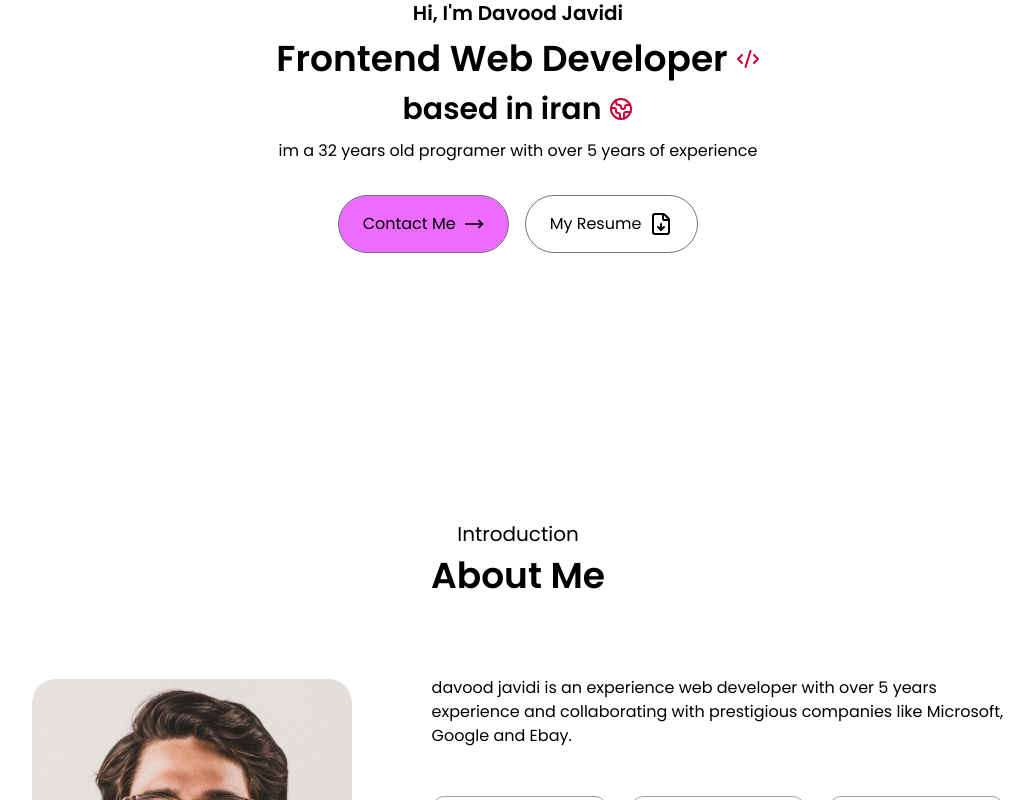
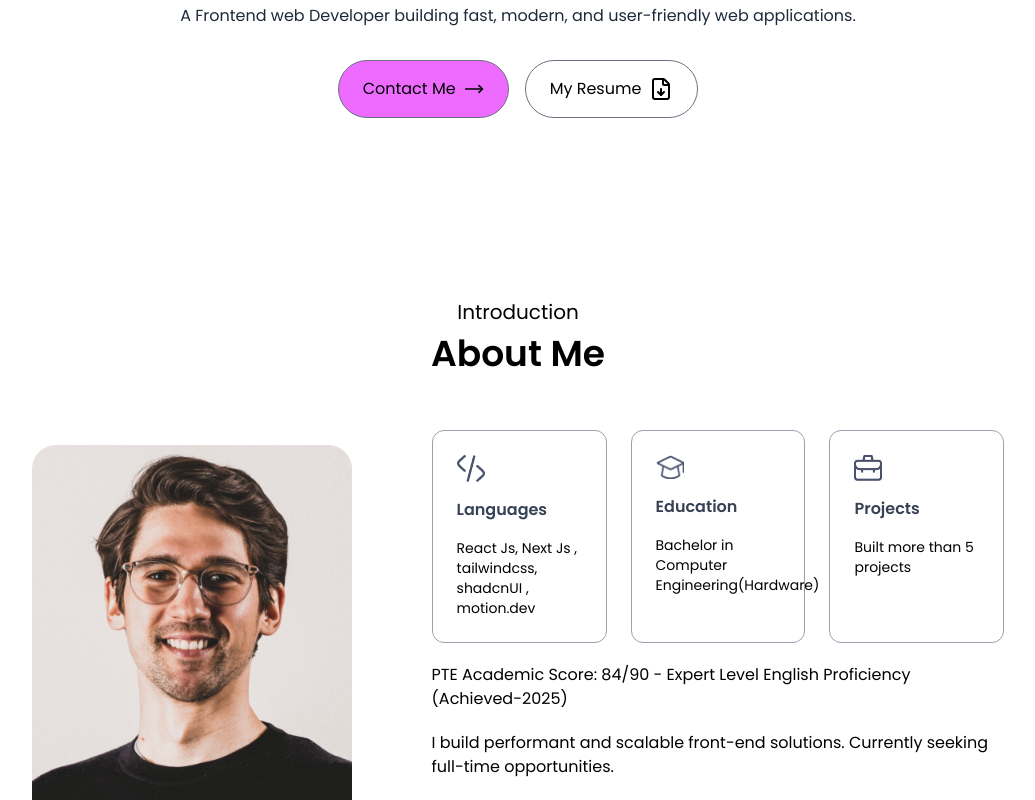
Before and after one commit to davoodjavidi/my-portfolio, a Next.js app: page / in a window 1280 px wide. Shown: the part 320-1120 px from the top of the page, without its empty margins (122-1157 px from the left). Built offline with nearby package versions, Linux system fonts and the light colour scheme.

Commit message:
personalize information

```diff
--- a/app/components/About.jsx
+++ b/app/components/About.jsx
@@ -22,17 +22,11 @@ export default function About() {
         About Me
       </motion.h2>
 
-      <div className="w-full flex flex-col lg:flex-row items-center gap-20 my-20">
+      <div className="w-full flex flex-col lg:flex-row items-center gap-20 my-10">
         <div className="w-64 md:w-80 rounded-3xl">
           <Image src={assets.user_image} alt="Davood Javidi" />
         </div>
         <div className="flex-1">
-          <p className="mb-10 max-w-2xl">
-            davood javidi is an experience web developer with over 5 years
-            experience and collaborating with prestigious companies like
-            Microsoft, Google and Ebay.
-          </p>
-
           <ul className="grid grid-cols-1 sm:grid-cols-3 gap-6 max-w-2xl my-2">
             {infoList.map((info) => (
               <li
@@ -47,6 +41,15 @@ export default function About() {
               </li>
             ))}
           </ul>
+
+          <p className="my-5 max-w-2xl">
+            PTE Academic Score: 84/90 - Expert Level English Proficiency
+            (Achieved-2025)
+          </p>
+          <p className="mb-5 max-w-2xl">
+            I build performant and scalable front-end solutions. Currently
+            seeking full-time opportunities.
+          </p>
           <motion.h4
             initial={{ x: 30 }}
             whileInView={{ x: 0 }}
--- a/app/components/Header.jsx
+++ b/app/components/Header.jsx
@@ -5,7 +5,7 @@ import React from "react";
 
 export default function Header() {
   return (
-    <div className="flex flex-col text-center mx-auto items-center justify-center h-screen w-11/12">
+    <div className="flex flex-col text-center mx-auto items-center justify-center h-9/10 w-11/12 py-30 md:py-35">
       <motion.div
         className="flex flex-col justify-center items-center gap-3"
         initial={{ scale: 0 }}
@@ -23,13 +23,14 @@ export default function Header() {
         >
           hi, i&apos;m davood javidi
         </motion.h1>
-        <h1 className="capitalize font-semibold flex items-center gap-2 text-4xl">
+        <h1 className="capitalize font-semibold flex items-center justify-center gap-2 text-4xl">
           frontend web developer <CodeXml className="text-rose-700" />
         </h1>
-        <h1 className="text-3xl font-semibold flex items-center gap-2">
-          based in iran <Earth className="text-rose-700" />
-        </h1>
-        <p>im a 32 years old programer with over 5 years of experience</p>
+
+        <p className="text-gray-800">
+          A Frontend web Developer building fast, modern, and user-friendly web
+          applications.
+        </p>
       </motion.div>
 
       <div className="flex flex-col sm:flex-row gap-4 mt-8">
--- a/assets/assets.js
+++ b/assets/assets.js
@@ -1,40 +1,40 @@
-import user_image from './user-image.png';
-import code_icon from './code-icon.png';
-import code_icon_dark from './code-icon-dark.png';
-import edu_icon from './edu-icon.png';
-import edu_icon_dark from './edu-icon-dark.png';
-import project_icon from './project-icon.png';
-import project_icon_dark from './project-icon-dark.png';
-import vscode from './vscode.png';
-import firebase from './firebase.png';
-import figma from './figma.png';
-import git from './git.png';
-import mongodb from './mongodb.png';
-import right_arrow_white from './right-arrow-white.png';
-import logo from './logo.png';
-import logo_dark from './logo_dark.png';
-import mail_icon from './mail_icon.png';
-import mail_icon_dark from './mail_icon_dark.png';
-import profile_img from './profile-img.png';
-import download_icon from './download-icon.png';
-import hand_icon from './hand-icon.png';
-import header_bg_color from './header-bg-color.png';
-import moon_icon from './moon_icon.png';
-import sun_icon from './sun_icon.png';
-import arrow_icon from './arrow-icon.png';
-import arrow_icon_dark from './arrow-icon-dark.png';
-import menu_black from './menu-black.png';
-import menu_white from './menu-white.png';
-import close_black from './close-black.png';
-import close_white from './close-white.png';
-import web_icon from './web-icon.png';
-import mobile_icon from './mobile-icon.png';
-import ui_icon from './ui-icon.png';
-import graphics_icon from './graphics-icon.png';
-import right_arrow from './right-arrow.png';
-import send_icon from './send-icon.png';
-import right_arrow_bold from './right-arrow-bold.png';
-import right_arrow_bold_dark from './right-arrow-bold-dark.png';
+import user_image from "./user-image.png";
+import code_icon from "./code-icon.png";
+import code_icon_dark from "./code-icon-dark.png";
+import edu_icon from "./edu-icon.png";
+import edu_icon_dark from "./edu-icon-dark.png";
+import project_icon from "./project-icon.png";
+import project_icon_dark from "./project-icon-dark.png";
+import vscode from "./vscode.png";
+import firebase from "./firebase.png";
+import figma from "./figma.png";
+import git from "./git.png";
+import mongodb from "./mongodb.png";
+import right_arrow_white from "./right-arrow-white.png";
+import logo from "./logo.png";
+import logo_dark from "./logo_dark.png";
+import mail_icon from "./mail_icon.png";
+import mail_icon_dark from "./mail_icon_dark.png";
+import profile_img from "./profile-img.png";
+import download_icon from "./download-icon.png";
+import hand_icon from "./hand-icon.png";
+import header_bg_color from "./header-bg-color.png";
+import moon_icon from "./moon_icon.png";
+import sun_icon from "./sun_icon.png";
+import arrow_icon from "./arrow-icon.png";
+import arrow_icon_dark from "./arrow-icon-dark.png";
+import menu_black from "./menu-black.png";
+import menu_white from "./menu-white.png";
+import close_black from "./close-black.png";
+import close_white from "./close-white.png";
+import web_icon from "./web-icon.png";
+import mobile_icon from "./mobile-icon.png";
+import ui_icon from "./ui-icon.png";
+import graphics_icon from "./graphics-icon.png";
+import right_arrow from "./right-arrow.png";
+import send_icon from "./send-icon.png";
+import right_arrow_bold from "./right-arrow-bold.png";
+import right_arrow_bold_dark from "./right-arrow-bold-dark.png";
 
 export const assets = {
   user_image,
@@ -73,45 +73,86 @@ export const assets = {
   right_arrow,
   send_icon,
   right_arrow_bold,
-    right_arrow_bold_dark
+  right_arrow_bold_dark,
 };
 
 export const workData = [
   {
-        title: 'Frontend project',
-        description: 'Web Design',
-        bgImage: '/work-1.png',
+    title: "Frontend project",
+    description: "Web Design",
+    bgImage: "/work-1.png",
   },
   {
-        title: 'Geo based app',
-        description: 'Mobile App',
-        bgImage: '/work-2.png',
+    title: "Geo based app",
+    description: "Mobile App",
+    bgImage: "/work-2.png",
   },
   {
-        title: 'Photography site',
-        description: 'Web Design',
-        bgImage: '/work-3.png',
+    title: "Photography site",
+    description: "Web Design",
+    bgImage: "/work-3.png",
   },
   {
-        title: 'UI/UX designing',
-        description: 'UI/UX Design',
-        bgImage: '/work-4.png',
+    title: "UI/UX designing",
+    description: "UI/UX Design",
+    bgImage: "/work-4.png",
   },
-]
+];
 
 export const serviceData = [
-    { icon: assets.web_icon, title: 'Web design', description: 'Web development is the process of building, programming...', link: '' },
-    { icon: assets.mobile_icon, title: 'Mobile app', description: 'Mobile app development involves creating software for mobile devices...', link: '' },
-    { icon: assets.ui_icon, title: 'UI/UX design', description: 'UI/UX design focuses on creating a seamless user experience...', link: '' },
-    { icon: assets.graphics_icon, title: 'Graphics design', description: 'Creative design solutions to enhance visual communication...', link: '' },
-]
+  {
+    icon: assets.web_icon,
+    title: "Web design",
+    description: "Web development is the process of building, programming...",
+    link: "",
+  },
+  {
+    icon: assets.mobile_icon,
+    title: "Mobile app",
+    description:
+      "Mobile app development involves creating software for mobile devices...",
+    link: "",
+  },
+  {
+    icon: assets.ui_icon,
+    title: "UI/UX design",
+    description:
+      "UI/UX design focuses on creating a seamless user experience...",
+    link: "",
+  },
+  {
+    icon: assets.graphics_icon,
+    title: "Graphics design",
+    description: "Creative design solutions to enhance visual communication...",
+    link: "",
+  },
+];
 
 export const infoList = [
-    { icon: assets.code_icon, iconDark: assets.code_icon_dark, title: 'Languages', description: 'HTML, CSS, JavaScript React Js, Next Js' },
-    { icon: assets.edu_icon, iconDark: assets.edu_icon_dark, title: 'Education', description: 'B.Tech in Computer Science' },
-    { icon: assets.project_icon, iconDark: assets.project_icon_dark, title: 'Projects', description: 'Built more than 5 projects' }
+  {
+    icon: assets.code_icon,
+    iconDark: assets.code_icon_dark,
+    title: "Languages",
+    description: "React Js, Next Js , tailwindcss, shadcnUI , motion.dev",
+  },
+  {
+    icon: assets.edu_icon,
+    iconDark: assets.edu_icon_dark,
+    title: "Education",
+    description: "Bachelor in Computer Engineering(Hardware)",
+  },
+  {
+    icon: assets.project_icon,
+    iconDark: assets.project_icon_dark,
+    title: "Projects",
+    description: "Built more than 5 projects",
+  },
 ];
 
 export const toolsData = [
-    assets.vscode, assets.firebase, assets.mongodb, assets.figma, assets.git
+  assets.vscode,
+  assets.firebase,
+  assets.mongodb,
+  assets.figma,
+  assets.git,
 ];
```
Lines whose indentation alone changed are shown as unchanged.
